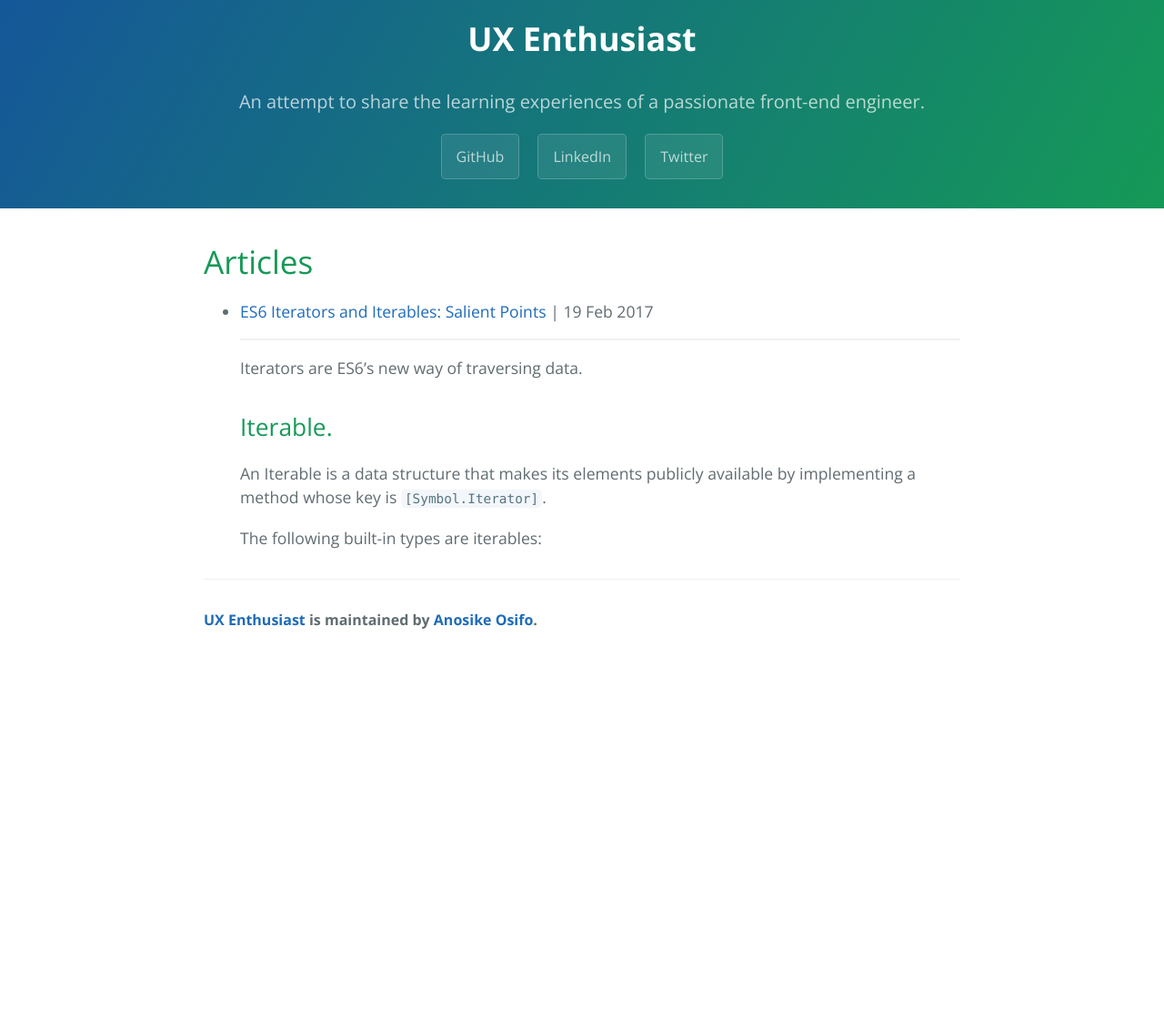
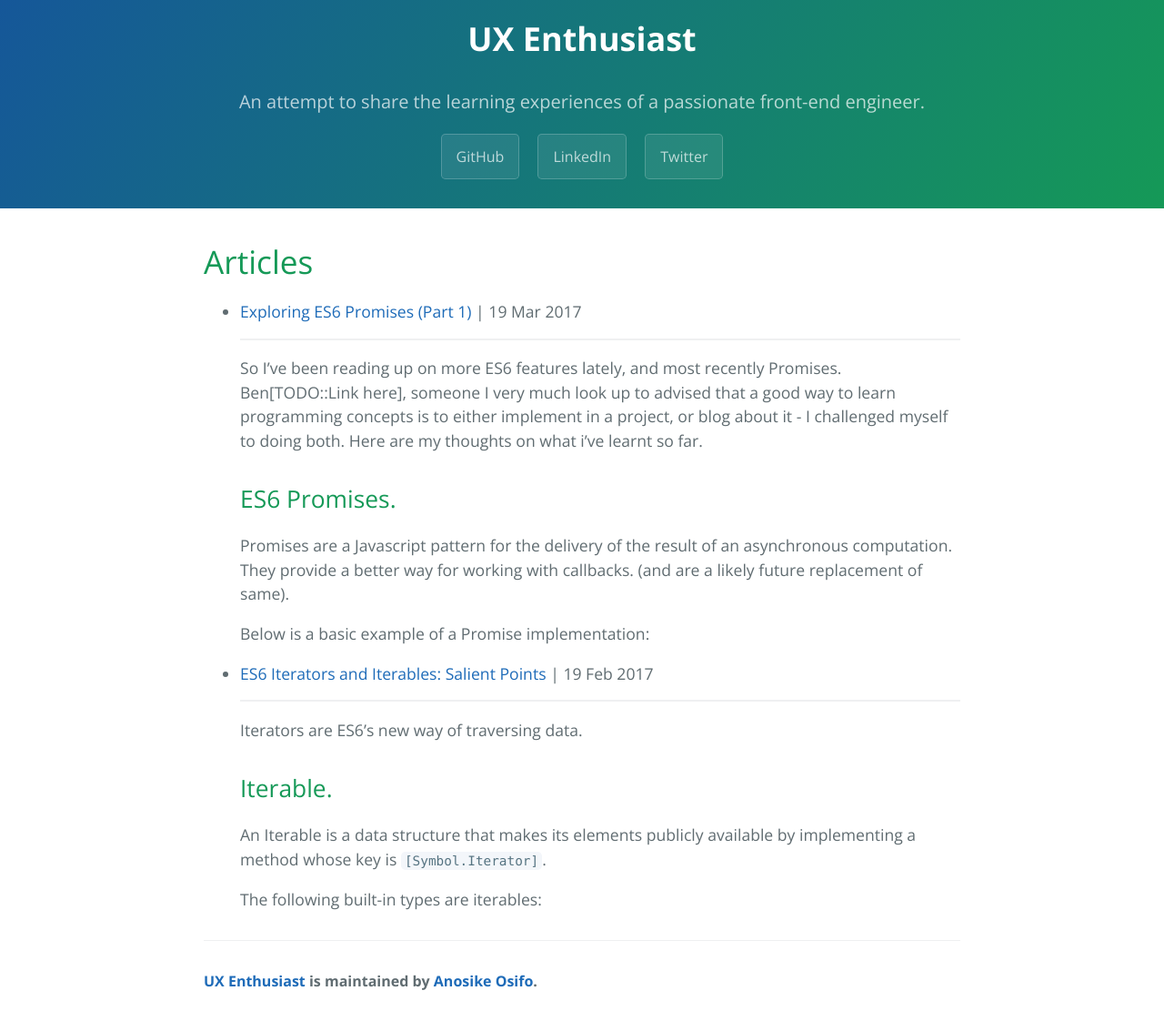
Before and after one commit to anosikeosifo/anosikeosifo.github.io, a Jekyll site: the page built from index.html, in a window 1280 px wide. Shown: the whole page at 91% size. Built offline with Jekyll 4.4.1, drawn with Linux system fonts in a browser that asks for light colours; the list of posts is cut into pages by our own code; before the commit the page ends 900 px from its top, so only the background shows below that; some of the changed lines change nothing that is shown.

Commit message:
Write blog entry for March 2017

```diff
--- a/_config.yml
+++ b/_config.yml
@@ -7,7 +7,7 @@ paginate:     1
 # About/contact
 author:
   name:       Anosike Osifo
-  url:        http://uxenthusiast.com
+  url:        http://www.twitter.com/ux_enthusiast
 
 # Gems
 gems:
@@ -17,3 +17,7 @@ gems:
 markdown: kramdown
 include: ['_pages']
 excerpt_separator: <!--more-->
+
+syntax-highlighting:
+  enabled : true
+  css: syntax.css
--- a/_includes/page-footer.html
+++ b/_includes/page-footer.html
@@ -1,3 +1,3 @@
 <footer class="site-footer">
-  <span class="site-footer-owner"><a href="{{ site.url }}">{{ site.title }}</a> is maintained by <a href="{{ site.author.url }}">{{ site.author.name }}</a>.</span>
+  <span class="site-footer-owner"><a href="{{ site.url }}">{{ site.title }}</a> is maintained by <a href='https://www.twitter.com/ux_enthusiast' target='_blank'>{{ site.author.name }}</a>.</span>
 </footer>
--- /dev/null
+++ b/_posts/2017-03-19-exploring-es6-promises-1.markdown
@@ -0,0 +1,313 @@
+---
+layout: post
+title:  "Exploring ES6 Promises (Part 1)"
+date:   2017-03-19
+categories: es6
+excerpt_separator: <!--more-->
+---
+
+---
+
+So I've been reading up on more ES6 features lately, and most recently Promises. Ben[TODO::Link here], someone I very much look up to advised that a good way to learn programming concepts is to either implement in a project, or blog about it - I challenged myself to doing both. Here are my thoughts on what i've learnt so far.
+
+## ES6 Promises.
+Promises are a Javascript pattern for the delivery of the result of an asynchronous computation. They provide a better way for working with callbacks. (and are a likely future replacement of same).
+
+Below is a basic example of a Promise implementation:
+    <!--more-->
+{% highlight text %}
+const asyncFunc = (someArgs) => {
+  return new Promise((resolve, reject) => {
+    //some code
+    if(condiition) {
+      resolve(args)
+    } else {
+      //some other code
+      reject(error)
+    }
+  }
+}
+{% endhighlight %}
+
+//We can then invoke the above like this:
+{% highlight text %}
+asyncFunc()
+  .then((result) => {
+    //some code
+  ))
+  .catch((error) => {
+    //handle error here
+  });
+{% endhighlight %}
+
+The then() call always returns a Promise - enabling us chain other method calls to it. The argument of this chained method would be the result from the computation in the previous then.
+
+## Chaining Promises.
+Given that P.then(onFulfilled, onRejected) (TODO::Make code-block) is a new promises Q, we can continue the promise-based flow by invoking then() on Q.
+
+Q is resolved with the results of either onFulfilled or onRejected
+Q is rejected if either onFulfilled or onRejected throws an exception.
+
+To achieve chaining, we can resolve Q by:
+- returning a normal value
+- return a thenable
+
+If we resolve Q with a normal value, i can pick tis value up via a subsequent then(), as in:
+
+{% highlight text %}
+p.then((onResolved, onRejected) => {
+  //Q here
+  return 'testvalue';
+})
+.then((val) => {
+  console.log(val); // ouput=> 'testvalue'
+});
+{% endhighlight %}
+
+We can also resolve Q with a thenable - any object that has a then() function , that behaves like Promise.pototype.then()
+
+If we return a thenable from inside Q, we forward Q's resolution to the next chain (we'll call it 'R').
+so we'll have a chain that looks like this:
+
+{% highlight text %}
+p.then((onResolved, onRejected) => {
+  //Q here
+  return thenableX()
+})
+.then((param) => {
+  //sample code
+  ...
+});
+{% endhighlight %}
+
+(TODO:: Make italics)
+Note:(TODO:Make bold) Its important to note here that any error that occurs within the then() methods in a Promise chain are passed on to the error handler (the catch block) if there is one.
+
+## Executing Asynchronous functions in parallel.
+When asynchronous functions are chained via the then() construct (as sited in the previous example), they are executed sequentially (i.e one after the other).
+However there are use-cases when we need the async functions to run in parallel, i.e:
+
+{% highlight text %}
+asyncFunc1();
+asyncFunc2();
+{% endhighlight %}
+
+### Promise.all
+With Promise.all(TODO::MDN link), we get notified once all the specified async functions return have returned respective results.
+
+Promise.all takes an array of promises as argument and returns a single promise that is fulfilled with an array of the results of each specified promise, i.e:
+
+{% highlight text %}
+Promise.all([
+  asyncFunc1(),
+  asyncFunc2(),
+])
+.then((...results)) => {
+  //do something with array of results
+}
+.catch((error) => {
+  ...
+});
+{% endhighlight %}
+
+## Promise States
+A Promise can exist in on of the following three mutually exclusive states.
+
+#### 1.Pending
+This is the initial state of the promise, ie when its results have not yet been computed.
+
+#### 2. Fulfilled
+In this state, the promise has been completed computation with a result.
+
+#### 3. Rejected
+The promise began computation, but ended with an error.
+
+A promise is said to be settled(TOD::Bolden) when it's either fulfilled or rejected, Once settled, its state remains unchanged.
+
+### Promise Reactions
+These are the callbacks that are registered with the then() method(s) of a promise, to notify of its fulfillment or rejection.
+
+## Advantages of Promises over Callbacks
+#### No Inversion of Control
+With Promises, there is no inversion of control. i.e Promise-based functions return results like synchronous code; h†ey don't directly continue and control execution, thus giving the caller more control.
+
+#### Escaping the callback-hell
+With Promises, chaining of async code is possible, as conpared to nesting when using callbacks. When the return value of the async code is a thenable*(TODO::Bolden), the then() function can then be used to chain more async code, for example:
+
+{% highlight text %}
+asyncFunc()
+  .then((result) => {
+    //some code
+  ))
+  .catch((error) => {
+    //handle error here
+  });
+{% endhighlight %}
+
+#### Error Handling
+With promises, errors and exceptions are handled in a more IoC manner - they are passed down till a catch() block is reached in the Promise chain.
+
+#### Standardization
+Before promises, there were several ways of implementing asynchronous code. The Promise API adheres to the Promise/A+ standard.
+
+Promises are operated from both a Producer and Consumer perspective.
+
+### Creating a Promise
+As a producer, a promise is created and its result set via:
+
+{% highlight text %}
+return new Promise((resolve, reject) => {
+  //some code
+  if(condiition) {
+    resolve(args)
+  } else {
+    //some other code
+    reject(error)
+  }
+}
+{% endhighlight %}
+
+In the code-block above, the parameter to the Promise constructor us called an executor(TODO:Bolden). If an exception is thrown with this executor, the promise transits into a rejected state.
+
+Other ways of creating Promise include:
+
+#### Promise.resolve()
+This creates an immediately Fulfilled promise, e.g:
+
+{% highlight text %}
+Promise.resolve(x)
+  .then((val) => {
+    console.log(val); //x
+  });
+{% endhighlight %}
+
+Note: In the code above, if x is a thenable, it is returned unchanged and is settled in the succeeding then().
+
+#### Promise.reject()
+This creates an immediately rejected promise.
+
+{% highlight text %}
+Promise.reject(error)
+  .catch((val) => {
+    console.log(val); //x
+  });
+{% endhighlight %}
+
+### Consuming a Promise
+Code that consumers a promise its notified about its state transitions via reactions: Pending -> Rejected / Pending -> Fulfilled (as we described earlier).
+
+These reactions are passed as callbacks to the then() and catch() methods,
+Reactions that are registered in a promise's pending state are notified when it is settled, while those registered after it is settled receive the cached settled value immediately.
+
+### Common mistakes to avoid when chaining promises
+Truthfully, I had started implementing promises in my projects before i read these up! Your guess was right.. i had to go back to refactor my code :) I think they are really helpful.
+
+#### 1. Loosing the tail of a promise chain
+
+{% highlight text %}
+#### BAD
+function incorrect() {
+  const myPromise = P; //where P is a thenable
+  myPromise.then((val) => {
+    ...
+  });
+
+  return myPromise; //the value from the method chained to `myPromise` is never returned
+}
+{% endhighlight %}
+
+{% highlight text %}
+#### GOOD
+function correct() {
+  const myPromise = P; //where P is a thenable
+  return myPromise.then((val) => {
+    ...
+  });
+  //this way, the tail of myPromise's chain is returned upon resolution or rejection.
+}
+{% endhighlight %}
+
+{% highlight text %}
+#### BEST
+function correct() {
+  //we dont actually need to store the promise in a variable
+  return P.then((val) => {
+    ...
+  });
+  //this way, the tail of myPromise's chain is returned upon resolution or rejection.
+}
+{% endhighlight %}
+
+#### 2. Creating Promises instead of chaining
+
+{% highlight text %}
+#### BAD
+const doSomething = () => {
+  return new Promise(function(resolve, reject) {
+
+    fetch('http://www.google.com')
+      .then((response) => {
+        resolve(successResponse);
+      }).catch((error) => {
+        reject(error)
+      });
+  });
+};
+{% endhighlight %}
+
+{% highlight text %}
+#### GOOD
+const doSomething = () => {
+  return fetch('http://www.google.com')
+    .then((response) => {
+      return successResponse;
+    });
+};
+{% endhighlight %}
+
+#### 3. Using then() for error handling
+
+{% highlight text %}
+#### BAD
+doSomethingAsync()
+  .then(
+    (response) => { --> A
+      //some code here
+      doSomething(response); ---> B
+      return doSomethingAsync2(response); ---> C
+    },
+    (error) => {
+      //handle error
+    }
+  );
+{% endhighlight %}
+
+This approach is wrong because there are a number of exception cases that aren't handled:
+- Rejections created by the fulfillment callback in the code-block starting at (A)
+- Exceptions thrown during execution of method at (B)
+- Rejection due to execution of async code at (C)
+
+{% highlight text %}
+#### GOOD
+  doSomethingAsync()
+    .then(
+      (response) => { --> A
+        //some code here
+        doSomething(response); ---> B
+        return doSomethingAsync2(response); ---> C
+      })
+      .catch((error) => {
+        //handle error
+      });
+{% endhighlight %}
+
+
+I hope i've been able to shed some light on how to use ES6 promises. In the Part 2 of this article, we'll discuss some advanced Promise concepts such as:
+- Composing Promises
+- Using the Promise methods: done() and finally()
+- Advantages and limitations of Promises
+
+
+### Additional Resources:
+* [Learning ES6 Promises by Ben Ilegbodu](http://www.benmvp.com/learning-es6-promises/
+* [Exploring JS - 25. Promises for asynchronous programming](http://exploringjs.com/es6/ch_promises.html)
```
